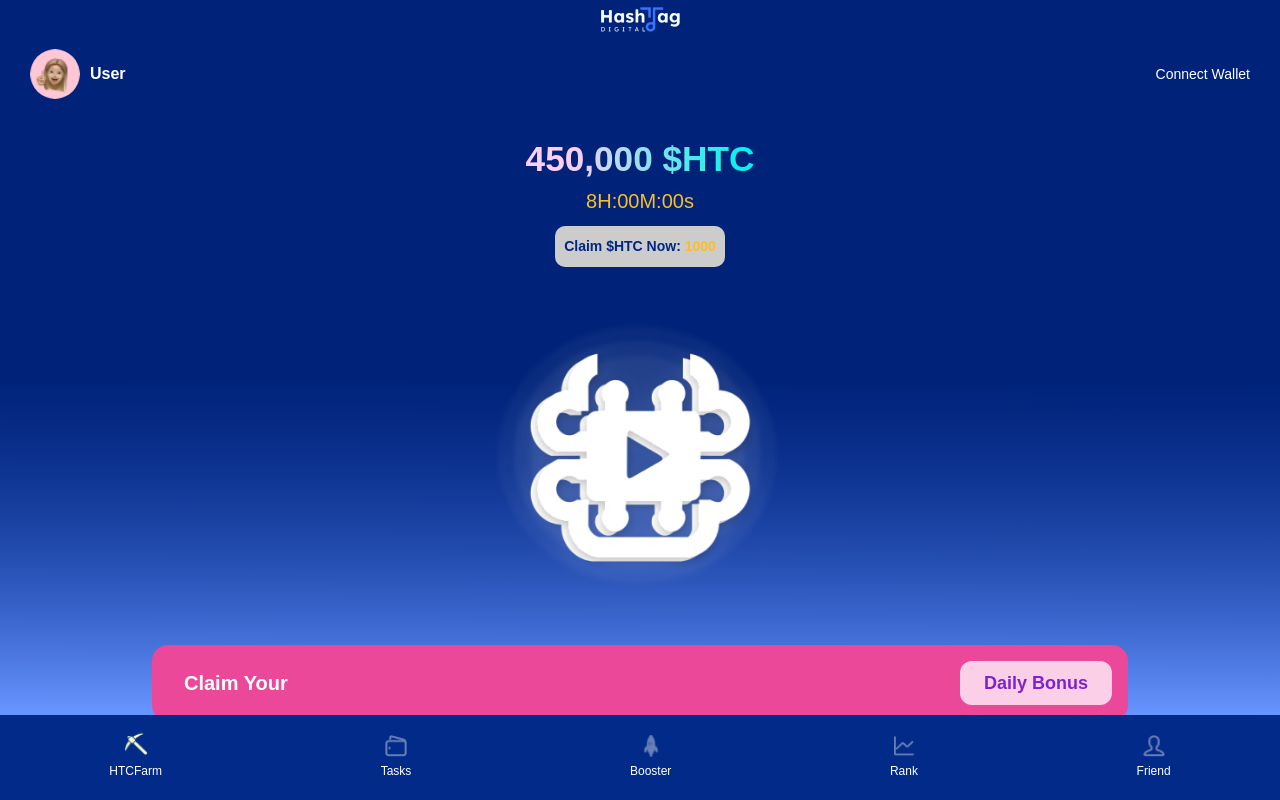
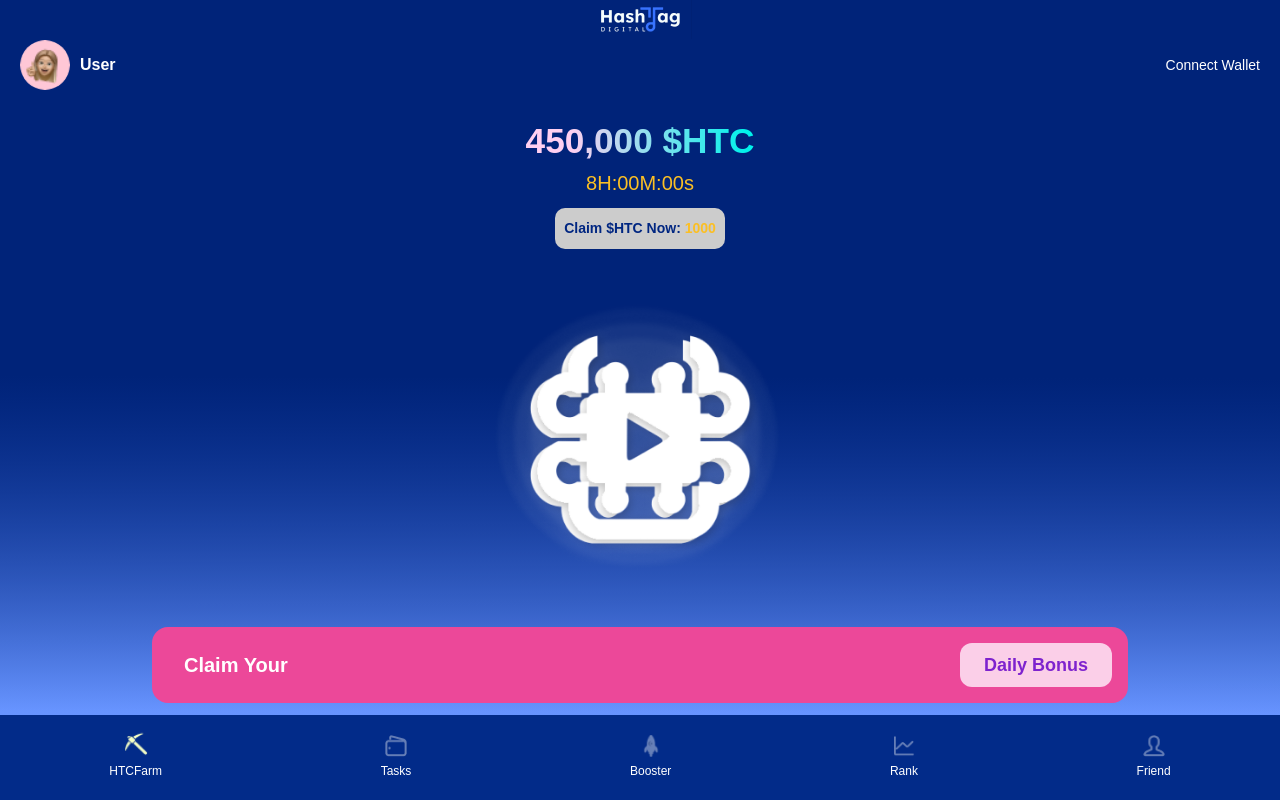
Before and after one commit to Joe-EtubiGreatattai/hashtag, a React (Create React App) app: page / in a window 1280 px wide. Built offline with nearby package versions, Linux system fonts and the light colour scheme.

Commit message:
refactor Header component to adjust padding for improved layout

```diff
--- a/src/components/Header.js
+++ b/src/components/Header.js
@@ -48,7 +48,7 @@
     display: 'flex',
     alignItems: 'center',
     justifyContent: 'space-between',
-    padding: '10px 30px',
+    padding: '1px 20px',
     borderRadius: '8px',
   },
   profileContainer: {
```
